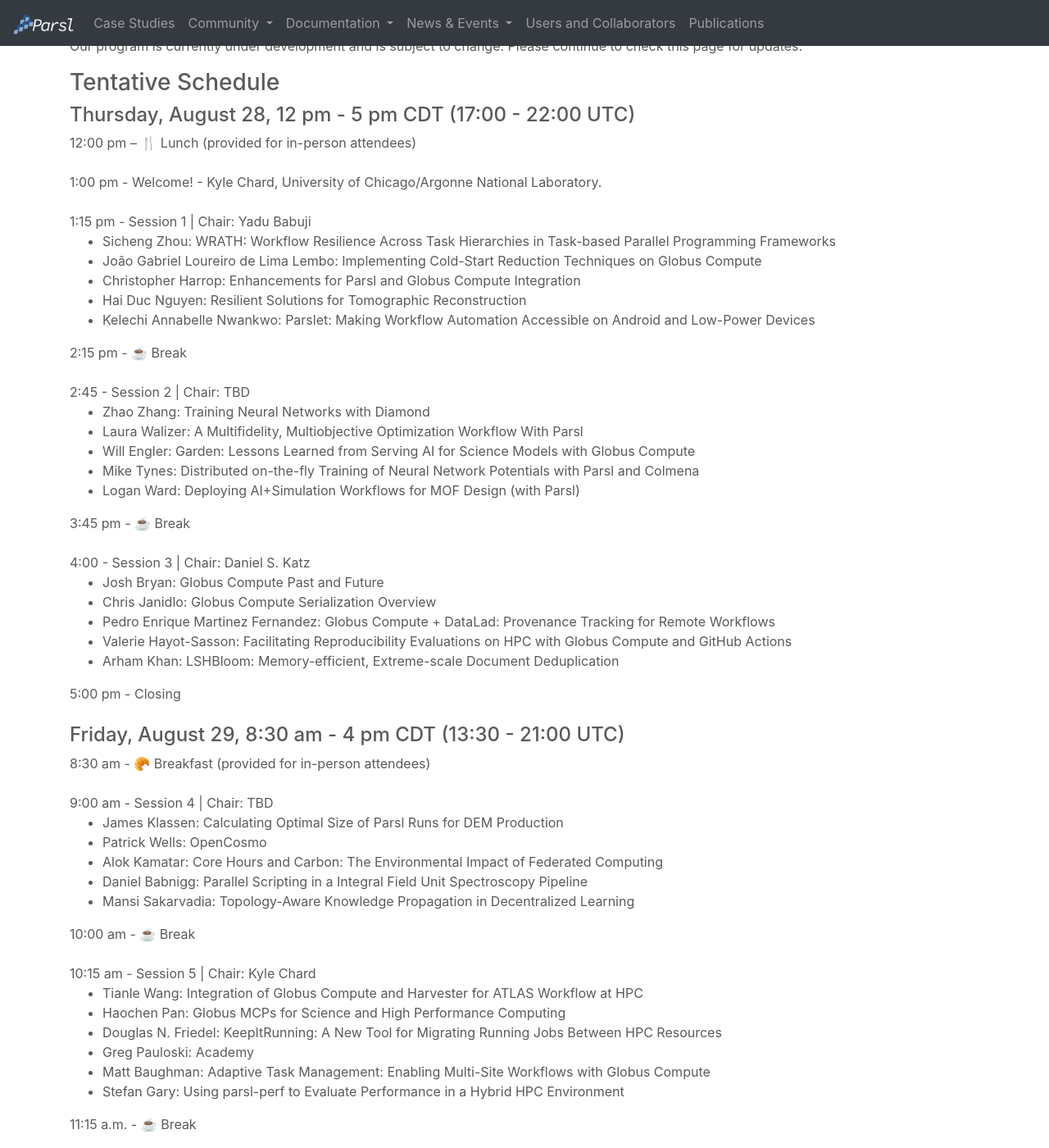
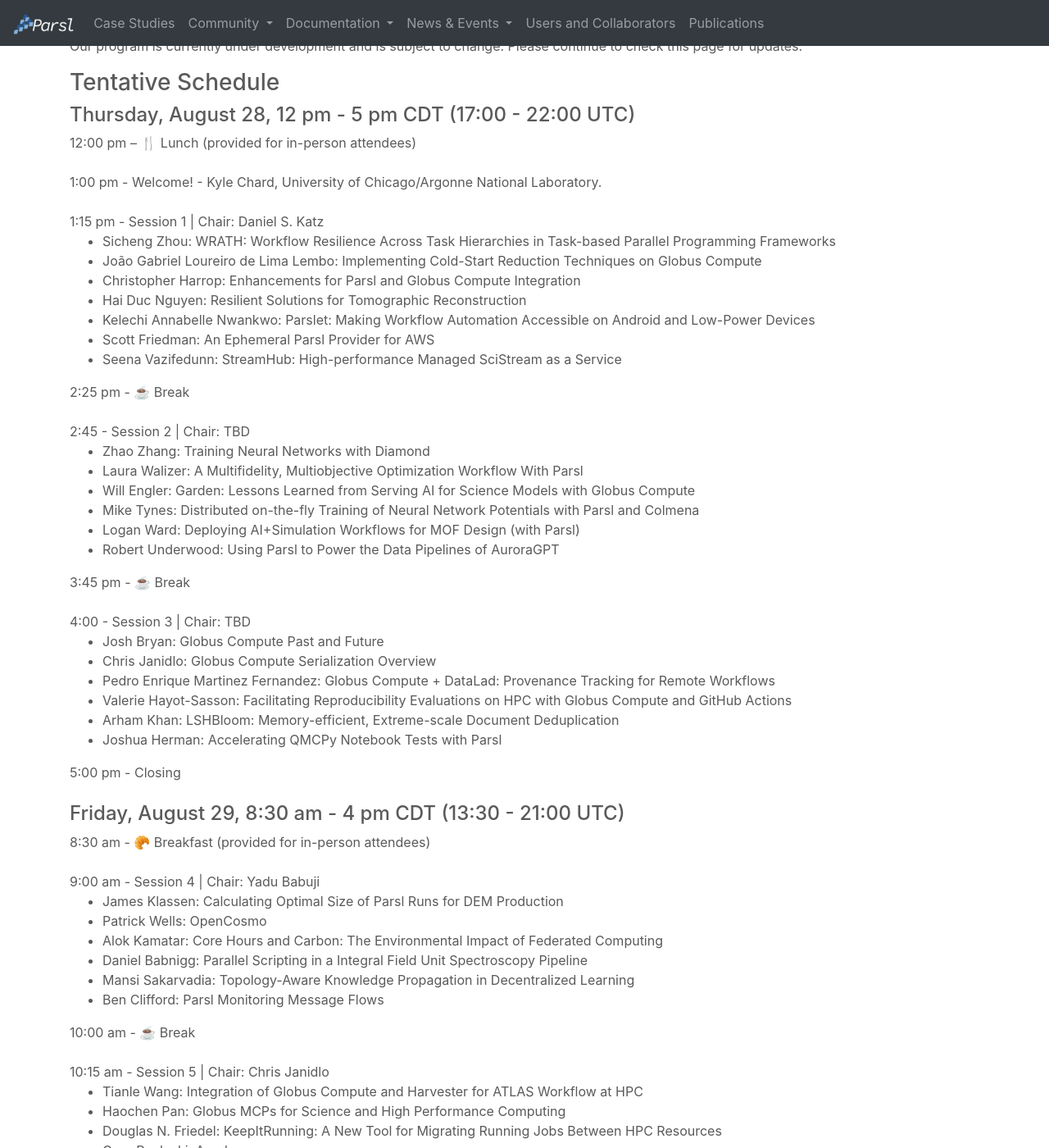
Before and after one commit to Parsl/parsl.github.io, a Jekyll site: the page built from parslfest/parslfest2025.html, in a window 1280 px wide and 1400 px high, scrolled down 1105 px. Shown: the whole window at 82% size. Built offline with Jekyll 4.4.1, drawn with Linux system fonts in a browser that asks for light colours; some of the changed text lies outside the part shown.

Commit message:
Update parslfest2025.html

```diff
--- a/parslfest/parslfest2025.html
+++ b/parslfest/parslfest2025.html
@@ -136,16 +136,18 @@
 
       1:00 pm - Welcome! - Kyle Chard, University of Chicago/Argonne National Laboratory.<br /><br />
 
-      1:15 pm - Session 1 | Chair: Yadu Babuji
+      1:15 pm - Session 1 | Chair: Daniel S. Katz
       <ul>
 		<li>Sicheng Zhou: WRATH: Workflow Resilience Across Task Hierarchies in Task-based Parallel Programming Frameworks</li>
 		<li>João Gabriel Loureiro de Lima Lembo: Implementing Cold-Start Reduction Techniques on Globus Compute</li>
 		<li>Christopher Harrop: Enhancements for Parsl and Globus Compute Integration</li>
 		<li>Hai Duc Nguyen: Resilient Solutions for Tomographic Reconstruction</li>
 		<li>Kelechi Annabelle Nwankwo: Parslet: Making Workflow Automation Accessible on Android and Low-Power Devices</li>
+		<li>Scott Friedman: An Ephemeral Parsl Provider for AWS</li>
+		<li>Seena Vazifedunn: StreamHub: High-performance Managed SciStream as a Service</li>
       </ul>
 
-      2:15 pm - ☕️ Break  <br /><br />
+      2:25 pm - ☕️ Break  <br /><br />
 
       2:45 - Session 2 | Chair: TBD
       <ul>
@@ -154,17 +156,19 @@
 		<li>Will Engler: Garden: Lessons Learned from Serving AI for Science Models with Globus Compute</li>
 		<li>Mike Tynes: Distributed on-the-fly Training of Neural Network Potentials with Parsl and Colmena</li>
 		<li>Logan Ward: Deploying AI+Simulation Workflows for MOF Design (with Parsl)</li>
+		<li>Robert Underwood: Using Parsl to Power the Data Pipelines of AuroraGPT</li>
       </ul>
 
       3:45 pm - ☕️ Break  <br /><br />
 
-      4:00 - Session 3 | Chair: Daniel S. Katz
+      4:00 - Session 3 | Chair: TBD
       <ul>
 		<li>Josh Bryan: Globus Compute Past and Future</li>
 		<li>Chris Janidlo: Globus Compute Serialization Overview</li>
 		<li>Pedro Enrique Martinez Fernandez: Globus Compute + DataLad: Provenance Tracking for Remote Workflows</li>
 		<li>Valerie Hayot-Sasson: Facilitating Reproducibility Evaluations on HPC with Globus Compute and GitHub Actions</li>
 		<li>Arham Khan: LSHBloom: Memory-efficient, Extreme-scale Document Deduplication</li>
+		<li>Joshua Herman: Accelerating QMCPy Notebook Tests with Parsl</li>
       </ul>
 
       5:00 pm - Closing <br /><br />
@@ -173,18 +177,19 @@
 
       8:30 am - 🥐 Breakfast (provided for in-person attendees) <br /><br />
 
-      9:00 am - Session 4 | Chair: TBD
+      9:00 am - Session 4 | Chair: Yadu Babuji
       <ul>
 		<li>James Klassen: Calculating Optimal Size of Parsl Runs for DEM Production</li>
 		<li>Patrick Wells: OpenCosmo</li>
 		<li>Alok Kamatar: Core Hours and Carbon: The Environmental Impact of Federated Computing</li>
 		<li>Daniel Babnigg: Parallel Scripting in a Integral Field Unit Spectroscopy Pipeline</li>
 		<li>Mansi Sakarvadia: Topology-Aware Knowledge Propagation in Decentralized Learning</li>
+		<li>Ben Clifford: Parsl Monitoring Message Flows</li>
       </ul>
 
       10:00 am - ☕️ Break  <br /><br />
 
-      10:15 am - Session 5 | Chair: Kyle Chard
+      10:15 am - Session 5 | Chair: Chris Janidlo
       <ul>
 		<li>Tianle Wang: Integration of Globus Compute and Harvester for ATLAS Workflow at HPC</li>
 		<li>Haochen Pan: Globus MCPs for Science and High Performance Computing</li>
```
Also changed, not shown: other parts of parslfest/parslfest2025.html (+1 -0 lines).
